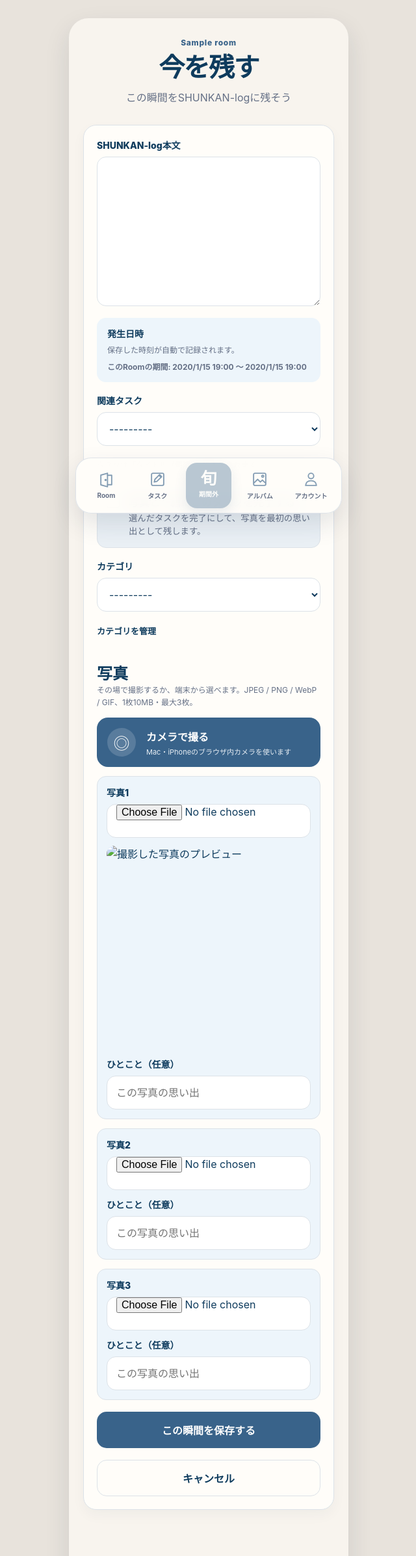
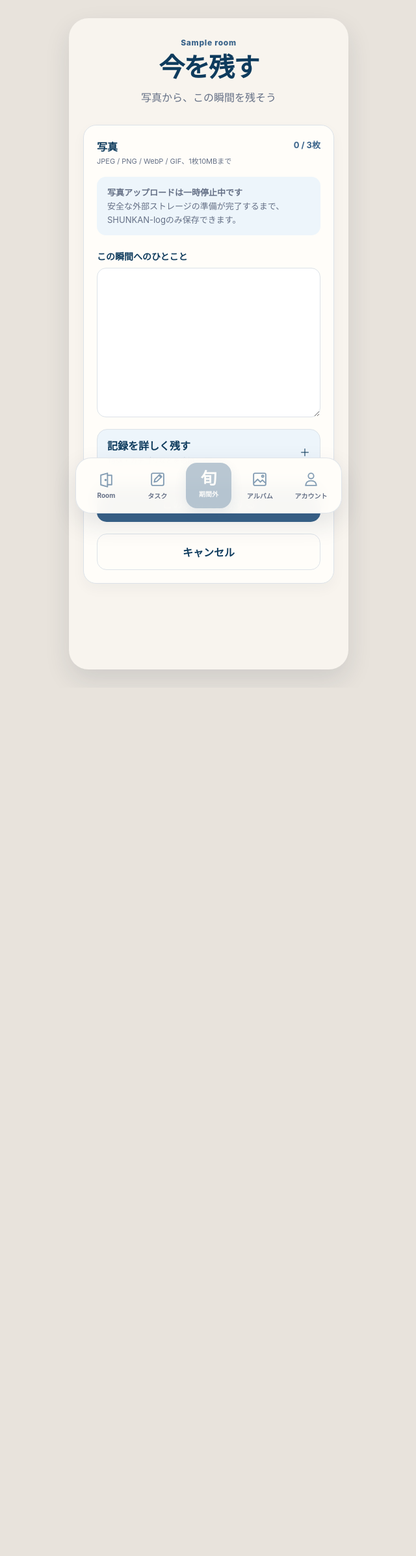
Before and after one commit to KDGT2026-Summer-Techjam/SHUNKAN, a Django app: page /rooms/1/moments/new/ in a window 1280 px wide. Shown: the top 2394 px of the page at 65% size, without its empty margins (319-959 px from the left). After the commit the page ends 1047 px from the top, so only its background shows below. Run offline with Django 5.2, Linux system fonts and the light colour scheme; a user stored in the database is signed in; tables that the repository leaves empty hold one stand-in row (values such as "Sample post").

Commit message:
写真の導線を再整理。 上にまず写真が来るように変更

```diff
--- a/core/templates/core/login.html
+++ b/core/templates/core/login.html
@@ -14,6 +14,5 @@
     <button class="primary-button" type="submit">ログイン</button>
   </form>
   <p class="auth-switch">アカウントがない場合 <a href="{% url 'signup' %}">新規登録</a></p>
-  <p class="preview-note">ローカル開発用: <strong>demo / demo</strong></p>
 </section>
 {% endblock %}
--- a/core/templates/core/moments_new.html
+++ b/core/templates/core/moments_new.html
@@ -3,37 +3,59 @@
 {% block title %}今を残す | 旬間 (SHUNKAN){% endblock %}
 {% block screen_class %}screen--with-nav{% endblock %}
 {% block content %}
-<header class="page-header page-header--center"><p class="page-header__eyebrow">{{ room.name }}</p><h1>今を残す</h1><p>この瞬間をSHUNKAN-logに残そう</p></header>
-<form class="form-stack form-card" method="post" enctype="multipart/form-data">
+<header class="page-header page-header--center">
+  <p class="page-header__eyebrow">{{ room.name }}</p>
+  <h1>今を残す</h1>
+  <p>写真から、この瞬間を残そう</p>
+</header>
+<form class="form-stack form-card capture-form" method="post" enctype="multipart/form-data" data-capture-form>
   {% csrf_token %}
   {% if form.non_field_errors %}<div class="form-error form-error--block" role="alert">{{ form.non_field_errors }}</div>{% endif %}
-  <div class="field"><label class="field__label" for="{{ form.body.id_for_label }}">SHUNKAN-log本文</label>{{ form.body }}{% if form.body.errors %}<span class="form-error">{{ form.body.errors|striptags }}</span>{% endif %}</div>
-  <div class="room-period-card"><span class="field__label">発生日時</span><p>保存した時刻が自動で記録されます。</p><p class="room-period-card__dates">このRoomの期間: {{ room.starts_at|date:"Y/n/j H:i" }} 〜 {{ room.ends_at|date:"Y/n/j H:i" }}</p></div>
-  <div class="field">
-    <label class="field__label" for="{{ form.task.id_for_label }}">関連タスク</label>
-    {{ form.task }}
-    {% if form.task.errors %}<span class="form-error">{{ form.task.errors|striptags }}</span>{% endif %}
-    <p class="field__help">タスクは「タイトル（期限）」で表示されます。</p>
-    <label class="task-completion-option">
-      <input type="checkbox" name="complete_task" value="1" {% if request.POST.complete_task %}checked{% endif %}>
-      <span class="task-completion-option__copy"><strong>写真と一緒にこのタスクを完了する</strong><small>選んだタスクを完了にして、写真を最初の思い出として残します。</small></span>
-    </label>
-  </div>
-  <div class="field"><label class="field__label" for="{{ form.category.id_for_label }}">カテゴリ</label>{{ form.category }}{% if form.category.errors %}<span class="form-error">{{ form.category.errors|striptags }}</span>{% endif %}<a class="text-link" href="{% url 'room_categories' room.pk %}">カテゴリを管理</a></div>
   <section class="photo-section" aria-labelledby="photo-title">
-    <div class="photo-section__heading"><h2 id="photo-title">写真</h2><p>その場で撮影するか、端末から選べます。JPEG / PNG / WebP / GIF、1枚10MB・最大3枚。</p></div>
-    <button class="camera-launch-button" type="button" data-camera-open><span class="camera-launch-button__icon" aria-hidden="true">◎</span><span class="camera-launch-button__copy"><strong>カメラで撮る</strong><small>Mac・iPhoneのブラウザ内カメラを使います</small></span></button>
-    {% for i in '123' %}
-    <div class="photo-upload-card">
-      <label class="field"><span class="field__label">写真{{ i }}</span><input class="field__input" type="file" name="images" accept="image/jpeg,image/png,image/webp,image/gif" {% if forloop.first %}id="primary-photo-input" capture="environment"{% endif %}></label>
-      {% if forloop.first %}<img class="camera-photo-preview" data-camera-preview alt="撮影した写真のプレビュー" hidden>{% endif %}
-      <label class="field"><span class="field__label">ひとこと（任意）</span><input class="field__input" name="captions" maxlength="140" placeholder="この写真の思い出"></label>
+    <div class="photo-section__heading">
+      <span><strong id="photo-title">写真</strong><small>JPEG / PNG / WebP / GIF、1枚10MBまで</small></span>
+      <strong class="photo-count" data-photo-count>0 / 3枚</strong>
     </div>
-    {% endfor %}
+    {% if photo_uploads_enabled %}
+      <div class="photo-stage" data-photo-stage><span aria-hidden="true">旬</span><strong>この瞬間を写真に残す</strong><small>最大3枚まで追加できます</small></div>
+      <div class="capture-actions">
+        <button class="camera-launch-button" type="button" data-camera-open><span aria-hidden="true">◎</span><strong>カメラで撮る</strong></button>
+        <button class="secondary-button" type="button" data-file-picker>端末から選ぶ</button>
+      </div>
+      <div class="photo-upload-list">
+      {% for i in '123' %}
+        <article class="photo-upload-card" data-photo-card hidden>
+          <div class="photo-preview-wrap">
+            <img class="camera-photo-preview" data-photo-preview alt="写真{{ i }}のプレビュー">
+            <button type="button" class="photo-remove-button" data-photo-remove aria-label="写真{{ i }}を削除">×</button>
+          </div>
+          <input class="visually-hidden" type="file" name="images" accept="image/jpeg,image/png,image/webp,image/gif" data-photo-input {% if forloop.first %}id="primary-photo-input" capture="environment"{% endif %}>
+          <label class="field"><span class="field__label">写真へのひとこと（任意）</span><input class="field__input" name="captions" maxlength="140" placeholder="この写真の思い出"></label>
+        </article>
+      {% endfor %}
+      </div>
+      <button class="secondary-button photo-add-button" type="button" data-file-picker hidden>＋ 写真を追加</button>
+    {% else %}
+      <div class="readonly-notice" role="status"><strong>写真アップロードは一時停止中です</strong><br>安全な外部ストレージの準備が完了するまで、SHUNKAN-logのみ保存できます。</div>
+    {% endif %}
   </section>
+  <div class="field capture-caption"><label class="field__label" for="{{ form.body.id_for_label }}">この瞬間へのひとこと</label>{{ form.body }}{% if form.body.errors %}<span class="form-error">{{ form.body.errors|striptags }}</span>{% endif %}</div>
+  <details class="capture-details" {% if form.errors or request.POST.task or request.POST.category %}open{% endif %}>
+    <summary><span><strong>記録を詳しく残す</strong><small>Task・カテゴリなどを追加</small></span><span aria-hidden="true">＋</span></summary>
+    <div class="capture-details__body">
+      <p class="field__help">保存した時刻が発生日時として記録されます。</p>
+      <div class="field">
+        <label class="field__label" for="{{ form.task.id_for_label }}">関連Task</label>{{ form.task }}
+        {% if form.task.errors %}<span class="form-error">{{ form.task.errors|striptags }}</span>{% endif %}
+        <label class="task-completion-option" data-task-completion hidden><input type="checkbox" name="complete_task" value="1" {% if request.POST.complete_task %}checked{% endif %}><span><strong>このTaskを完了する</strong><small>写真を最初の思い出として残します。</small></span></label>
+      </div>
+      <div class="field"><label class="field__label" for="{{ form.category.id_for_label }}">カテゴリ</label>{{ form.category }}{% if form.category.errors %}<span class="form-error">{{ form.category.errors|striptags }}</span>{% endif %}</div>
+    </div>
+  </details>
   <button class="primary-button primary-button--accent" type="submit">この瞬間を保存する</button>
   <a class="secondary-button" href="{% url 'room_detail' room.pk %}">キャンセル</a>
 </form>
+{% if photo_uploads_enabled %}
 <dialog class="camera-dialog" data-camera-dialog>
   <header class="camera-dialog__header"><span class="camera-dialog__title"><strong>写真を撮る</strong><small>カメラの使用を許可してください</small></span><button type="button" data-camera-close aria-label="カメラを閉じる">×</button></header>
   <video data-camera-video autoplay playsinline muted></video>
@@ -41,6 +63,7 @@
   <p class="form-error" data-camera-error hidden></p>
   <button class="primary-button primary-button--accent" type="button" data-camera-shutter>この瞬間を撮影</button>
 </dialog>
+{% endif %}
 {% endblock %}
 {% block navigation %}{% include "core/includes/bottom_nav.html" %}{% endblock %}
-{% block scripts %}<script src="{% static 'core/js/camera-capture.js' %}" defer></script>{% endblock %}
+{% block scripts %}{% if photo_uploads_enabled %}<script src="{% static 'core/js/camera-capture.js' %}" defer></script>{% endif %}{% endblock %}
--- a/core/views.py
+++ b/core/views.py
@@ -1,3 +1,4 @@
+from django.conf import settings
 from django.contrib.auth import login
 from django.contrib.auth.decorators import login_required
 from django.contrib.auth.forms import UserCreationForm
@@ -197,6 +198,11 @@
         captions = request.POST.getlist("captions")
         processed_images = []
         complete_task = request.POST.get("complete_task") == "1"
+        if images and not settings.ALLOW_PHOTO_UPLOADS:
+            form.add_error(
+                None,
+                "現在、写真アップロードを一時停止しています。写真を外して保存してください。",
+            )
         if complete_task and not request.POST.get("task"):
             form.add_error(None, "完了するタスクを選んでください。")
         if complete_task and not images:
@@ -238,6 +244,7 @@
             "reflection_permission": reflection_permission,
             "can_post_moment": moment_permission.allowed,
             "can_post_reflection": reflection_permission.allowed,
+            "photo_uploads_enabled": settings.ALLOW_PHOTO_UPLOADS,
         }
     )
     return render(request, "core/moments_new.html", context)
--- a/render.yaml
+++ b/render.yaml
@@ -17,6 +17,9 @@
         value: "false"
       - key: DJANGO_SECRET_KEY
         generateValue: true
+      # 外部ストレージ導入までは、消失する写真を本番で受け付けない。
+      - key: ALLOW_PHOTO_UPLOADS
+        value: "false"
 
 databases:
   - name: shunkan-db
--- a/shunkan_project/settings.py
+++ b/shunkan_project/settings.py
@@ -7,7 +7,7 @@
 BASE_DIR = Path(__file__).resolve().parent.parent
 load_dotenv(BASE_DIR / ".env")
 
-DEBUG = os.environ.get("DJANGO_DEBUG", "true").lower() in {"1", "true", "yes", "on"}
+DEBUG = os.environ.get("DJANGO_DEBUG", "false").lower() in {"1", "true", "yes", "on"}
 secret_key = os.environ.get("DJANGO_SECRET_KEY")
 if not secret_key:
     if DEBUG:
@@ -102,6 +102,10 @@
 STATIC_ROOT = BASE_DIR / "staticfiles"
 MEDIA_URL = "/media/"
 MEDIA_ROOT = BASE_DIR / "media"
+# Renderの一時ファイル領域へ誤保存しないよう、本番では明示的な許可を必須にする。
+ALLOW_PHOTO_UPLOADS = os.environ.get(
+    "ALLOW_PHOTO_UPLOADS", "true" if DEBUG else "false"
+).lower() in {"1", "true", "yes", "on"}
 STORAGES = {
     "default": {
         "BACKEND": "django.core.files.storage.FileSystemStorage",
--- a/static/core/css/app.css
+++ b/static/core/css/app.css
@@ -182,10 +182,32 @@
 .room-period-card p { margin: 6px 0 0; color: var(--muted); font-size: 12px; line-height: 1.6; }
 .room-period-card__dates { font-weight: 700; }
 .category-dot { width: 18px; height: 18px; border-radius: 50%; display: block; }
-.photo-section { display: grid; gap: 14px; padding-top: 6px; }
-.photo-section__heading h2, .photo-section__heading p { margin: 0; }
-.photo-section__heading p, .field__help { color: var(--muted); font-size: 12px; line-height: 1.6; }
-.photo-upload-card { display: grid; gap: 12px; padding: 14px; border: 1px solid var(--line); border-radius: 14px; background: var(--surface-cool); }
+.visually-hidden { position: absolute; width: 1px; height: 1px; overflow: hidden; clip: rect(0 0 0 0); white-space: nowrap; }
+.photo-section { display: grid; gap: 14px; }
+.photo-section__heading { display: flex; align-items: start; justify-content: space-between; gap: 12px; }
+.photo-section__heading span { display: grid; gap: 3px; }
+.photo-section__heading small, .field__help { color: var(--muted); font-size: 11px; line-height: 1.6; }
+.photo-count { flex: 0 0 auto; color: var(--accent); font-size: 13px; }
+.photo-stage { min-height: 250px; display: grid; place-content: center; justify-items: center; gap: 7px; padding: 24px; border: 2px dashed #b9c9d6; border-radius: 20px; color: var(--muted); background: linear-gradient(155deg, #f8fbfd, var(--brand-blue-soft)); text-align: center; }
+.photo-stage > span { width: 68px; height: 68px; display: grid; place-items: center; border-radius: 50%; color: #fff; background: var(--accent); font-family: serif; font-size: 30px; }
+.photo-stage strong { margin-top: 5px; color: var(--text); }
+.photo-stage small { font-size: 11px; }
+.capture-actions { display: grid; grid-template-columns: 1fr 1fr; gap: 10px; }
+.capture-actions .camera-launch-button { min-height: 56px; grid-template-columns: auto 1fr; padding: 0 14px; text-align: center; }
+.capture-actions .secondary-button { min-height: 56px; padding-inline: 10px; }
+.photo-upload-list { display: grid; gap: 14px; }
+.photo-upload-card { display: grid; gap: 12px; padding: 12px; border: 1px solid var(--line); border-radius: 17px; background: var(--surface-cool); }
+.photo-preview-wrap { position: relative; }
+.photo-remove-button { position: absolute; top: 9px; right: 9px; width: 40px; height: 40px; border: 0; border-radius: 50%; color: #fff; background: rgba(7,27,42,.76); cursor: pointer; font-size: 22px; }
+.photo-add-button { min-height: 48px; }
+.capture-caption { padding-top: 4px; }
+.capture-details { border: 1px solid var(--line); border-radius: 16px; background: var(--surface-cool); }
+.capture-details summary { min-height: 64px; display: flex; align-items: center; justify-content: space-between; gap: 12px; padding: 12px 15px; cursor: pointer; list-style: none; }
+.capture-details summary::-webkit-details-marker { display: none; }
+.capture-details summary > span:first-child { display: grid; gap: 3px; }
+.capture-details summary small { color: var(--muted); font-size: 11px; }
+.capture-details[open] summary > span:last-child { transform: rotate(45deg); }
+.capture-details__body { display: grid; gap: 18px; padding: 2px 15px 15px; }
 .owned-form input, .owned-form select, .owned-form textarea { width: 100%; min-height: 52px; padding: 0 14px; border: 1px solid var(--line); border-radius: 14px; color: var(--text); background: #fff; }
 .owned-form textarea { min-height: 150px; padding-block: 14px; resize: vertical; }
 .card-actions { display: flex; flex-wrap: wrap; align-items: center; gap: 8px; margin-top: 14px; }
--- a/static/core/js/camera-capture.js
+++ b/static/core/js/camera-capture.js
@@ -1,45 +1,105 @@
 (() => {
+  const form = document.querySelector("[data-capture-form]");
   const dialog = document.querySelector("[data-camera-dialog]");
-  const fileInput = document.querySelector("#primary-photo-input");
-  if (!dialog || !fileInput) return;
+  if (!form || !dialog) return;
 
+  const inputs = [...form.querySelectorAll("[data-photo-input]")];
+  const cards = [...form.querySelectorAll("[data-photo-card]")];
+  const count = form.querySelector("[data-photo-count]");
+  const stage = form.querySelector("[data-photo-stage]");
+  const addButton = form.querySelector(".photo-add-button");
+  const photoList = form.querySelector(".photo-upload-list");
+  const taskSelect = form.querySelector("#id_task");
+  const taskCompletion = form.querySelector("[data-task-completion]");
   const video = dialog.querySelector("[data-camera-video]");
   const canvas = dialog.querySelector("[data-camera-canvas]");
   const error = dialog.querySelector("[data-camera-error]");
-  const preview = document.querySelector("[data-camera-preview]");
   let stream = null;
+  let activeInput = null;
+
+  const occupiedCount = () => inputs.filter((input) => input.files.length).length;
+  const nextEmptyInput = () => inputs.find((input) => !input.files.length);
+
+  const updateUi = () => {
+    const selected = occupiedCount();
+    count.textContent = `${selected} / 3枚`;
+    stage.hidden = selected > 0;
+    addButton.hidden = selected === 0 || selected === inputs.length;
+    cards.forEach((card, index) => { card.hidden = !inputs[index].files.length; });
+    // multipart送信時も写真とひとことの順序が一致するよう、選択済みカードを先に並べる。
+    [...cards]
+      .sort((a, b) => Number(b.querySelector("[data-photo-input]").files.length) - Number(a.querySelector("[data-photo-input]").files.length))
+      .forEach((card) => photoList.append(card));
+  };
+
+  const setPreview = (input) => {
+    const index = inputs.indexOf(input);
+    const preview = cards[index].querySelector("[data-photo-preview]");
+    if (preview.dataset.objectUrl) URL.revokeObjectURL(preview.dataset.objectUrl);
+    if (!input.files.length) {
+      preview.removeAttribute("src");
+      delete preview.dataset.objectUrl;
+      updateUi();
+      return;
+    }
+    const objectUrl = URL.createObjectURL(input.files[0]);
+    preview.src = objectUrl;
+    preview.dataset.objectUrl = objectUrl;
+    updateUi();
+  };
+
+  const openFilePicker = () => {
+    const input = nextEmptyInput();
+    if (input) input.click();
+  };
+
+  form.querySelectorAll("[data-file-picker]").forEach((button) => button.addEventListener("click", openFilePicker));
+  inputs.forEach((input, index) => {
+    input.addEventListener("change", () => setPreview(input));
+    cards[index].querySelector("[data-photo-remove]").addEventListener("click", () => {
+      input.value = "";
+      cards[index].querySelector('[name="captions"]').value = "";
+      setPreview(input);
+    });
+  });
+
+  const syncTaskCompletion = () => {
+    if (!taskSelect || !taskCompletion) return;
+    taskCompletion.hidden = !taskSelect.value;
+    if (!taskSelect.value) taskCompletion.querySelector("input").checked = false;
+  };
+  taskSelect?.addEventListener("change", syncTaskCompletion);
+  syncTaskCompletion();
 
   const stopCamera = () => {
     if (stream) stream.getTracks().forEach((track) => track.stop());
     stream = null;
     video.srcObject = null;
   };
-
   const showError = (message) => {
     error.textContent = message;
     error.hidden = false;
   };
 
-  document.querySelector("[data-camera-open]").addEventListener("click", async () => {
+  form.querySelector("[data-camera-open]").addEventListener("click", async () => {
+    activeInput = nextEmptyInput();
+    if (!activeInput) return;
     error.hidden = true;
     dialog.showModal();
     if (!navigator.mediaDevices?.getUserMedia) {
-      showError("このブラウザではカメラ撮影を利用できません。写真1の選択ボタンから撮影してください。");
+      showError("このブラウザではカメラ撮影を利用できません。端末から写真を選んでください。");
       return;
     }
     try {
-      stream = await navigator.mediaDevices.getUserMedia({
-        video: { facingMode: { ideal: "environment" } },
-        audio: false,
-      });
+      stream = await navigator.mediaDevices.getUserMedia({ video: { facingMode: { ideal: "environment" } }, audio: false });
       video.srcObject = stream;
-    } catch (cameraError) {
+    } catch (_) {
       showError("カメラを開始できませんでした。ブラウザのカメラ権限を確認してください。");
     }
   });
 
   dialog.querySelector("[data-camera-shutter]").addEventListener("click", () => {
-    if (!stream || !video.videoWidth) {
+    if (!stream || !video.videoWidth || !activeInput) {
       showError("カメラの準備ができていません。");
       return;
     }
@@ -47,25 +107,17 @@
     canvas.height = video.videoHeight;
     canvas.getContext("2d").drawImage(video, 0, 0);
     canvas.toBlob((blob) => {
-      if (!blob) {
-        showError("写真を作成できませんでした。もう一度お試しください。");
-        return;
-      }
-      const file = new File([blob], `shunkan-${Date.now()}.jpg`, { type: "image/jpeg" });
+      if (!blob) return showError("写真を作成できませんでした。もう一度お試しください。");
       const transfer = new DataTransfer();
-      transfer.items.add(file);
-      fileInput.files = transfer.files;
-      preview.src = URL.createObjectURL(blob);
-      preview.hidden = false;
+      transfer.items.add(new File([blob], `shunkan-${Date.now()}.jpg`, { type: "image/jpeg" }));
+      activeInput.files = transfer.files;
+      setPreview(activeInput);
       stopCamera();
       dialog.close();
     }, "image/jpeg", 0.9);
   });
 
-  dialog.querySelector("[data-camera-close]").addEventListener("click", () => {
-    stopCamera();
-    dialog.close();
-  });
-
+  dialog.querySelector("[data-camera-close]").addEventListener("click", () => dialog.close());
   dialog.addEventListener("close", stopCamera);
+  updateUi();
 })();
```
Also changed, not shown: core/tests.py (+13 -0 lines), docs/10-Renderデプロイ手順.md (+15 -1 lines).
